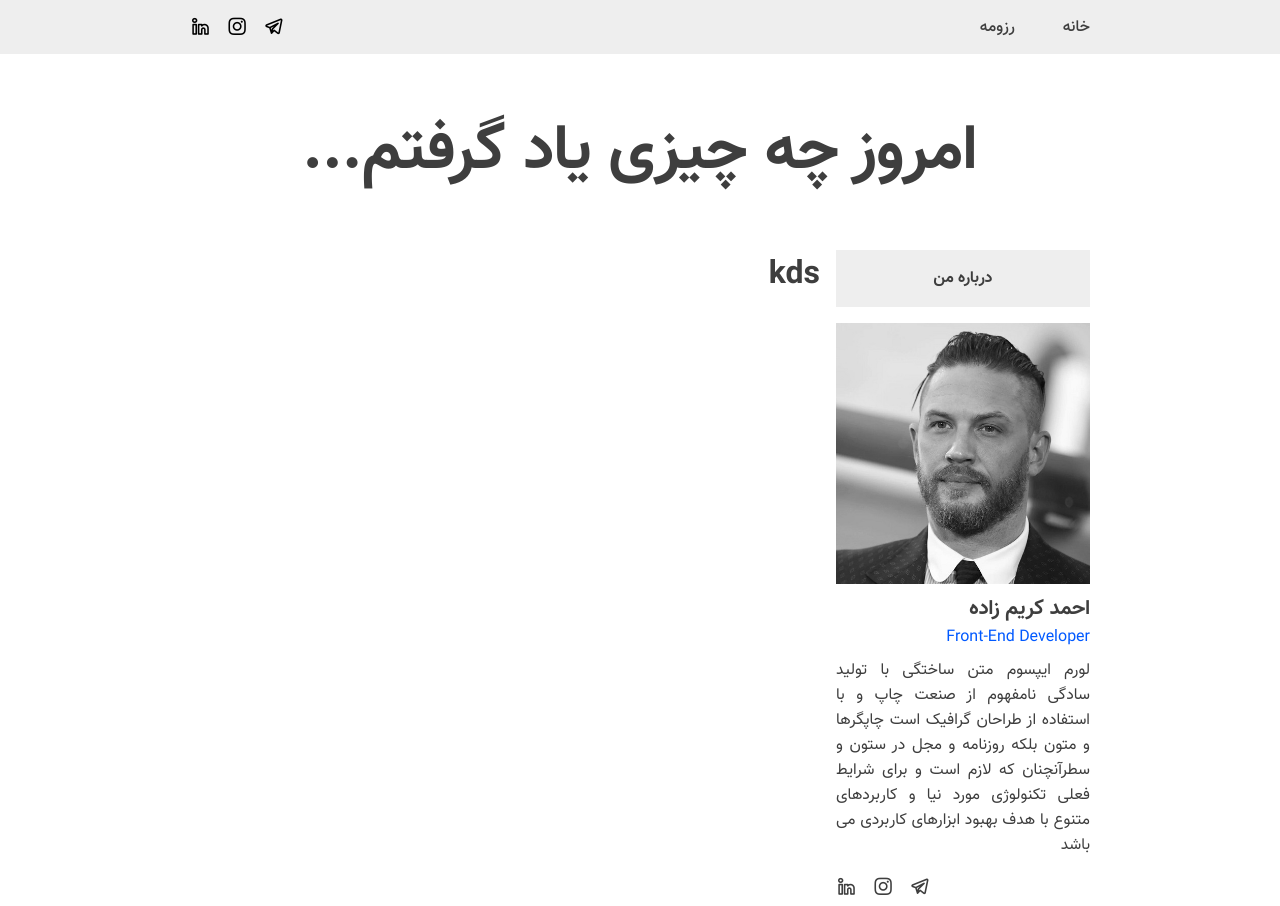
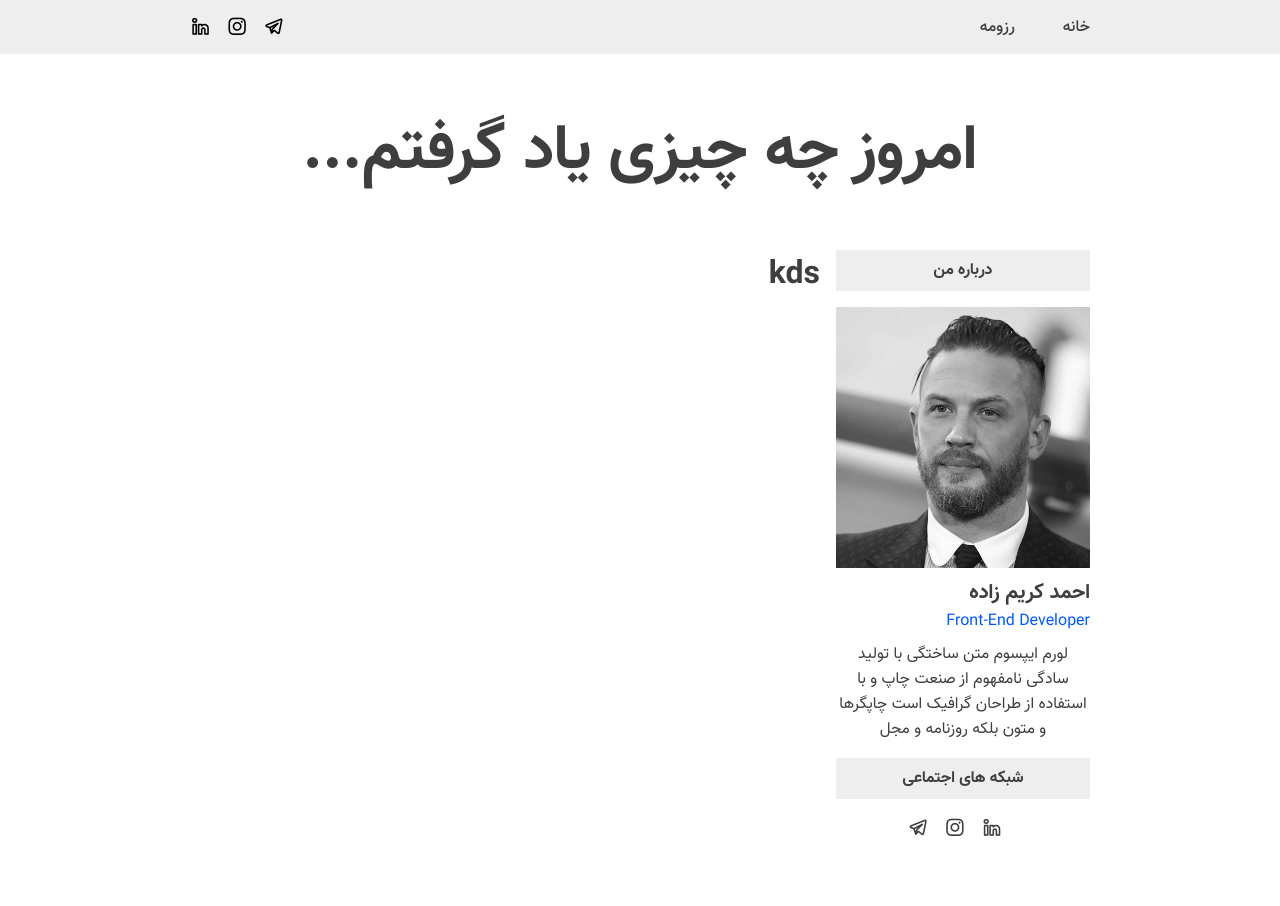
Before and after one commit to ahmadkzx/blog, a React (Create React App) app: page / in a window 1280 px wide. After the commit the page ends 847 px from the top, so only its background shows below. Built offline with nearby package versions, Linux system fonts and the light colour scheme.

Commit message:
fix: improve about me section

```diff
--- a/src/components/AboutMeSidebar/index.js
+++ b/src/components/AboutMeSidebar/index.js
@@ -21,15 +21,16 @@ class AboutMeSideBar extends React.Component {
           <p className="about-me-bio__description">
           لورم ایپسوم متن ساختگی با تولید سادگی نامفهوم از صنعت چاپ
           و با استفاده از طراحان گرافیک است چاپگرها و متون بلکه روزنامه و مجل
-          در ستون و سطرآنچنان که لازم است و برای شرایط فعلی تکنولوژی مورد نیا
-          و کاربردهای متنوع با هدف بهبود ابزارهای کاربردی می باشد
           </p>
         </div>
 
         <div className="about-me-social">
-          <a href="/" className="about-me-social__link"><i className="bi-linkedin"></i></a>
-          <a href="/" className="about-me-social__link"><i className="bi-instagram"></i></a>
-          <a href="/" className="about-me-social__link"><i className="bi-telegram"></i></a>
+          <span className="about-me-social__title">شبکه های اجتماعی</span>
+          <div className="about-me-social-items">
+            <a href="/" className="about-me-social-items__link"><i className="bi-linkedin"></i></a>
+            <a href="/" className="about-me-social-items__link"><i className="bi-instagram"></i></a>
+            <a href="/" className="about-me-social-items__link"><i className="bi-telegram"></i></a>
+          </div>
         </div>
       </div>
     )
--- a/src/components/AboutMeSidebar/index.scss
+++ b/src/components/AboutMeSidebar/index.scss
@@ -8,7 +8,7 @@
 
   &-header {
     width: 100%;
-    padding: 1rem;
+    padding: .5rem 1rem;
     background: $gray-200;
 
     &__title {
@@ -42,7 +42,7 @@
 
     &__description {
       margin-top: .5rem;
-      text-align: justify;
+      text-align: center;
     }
   }
 
@@ -50,7 +50,24 @@
     margin-top: 1rem;
     text-align: left;
 
-    &__link {
+    &__title {
+      display: block;
+      width: 100%;
+      padding: .5rem 1rem;
+      background: $gray-200;
+      text-align: center;
+      font-weight: bold;
+      margin-bottom: 1rem;
+    }
+
+    &-items {
+      width: 100%;
+      display: flex;
+      justify-content: center;
+      align-items: center;
+    }
+
+    &-items__link {
       margin-right: 1rem;
       font-size: 1.3rem;
 
```
